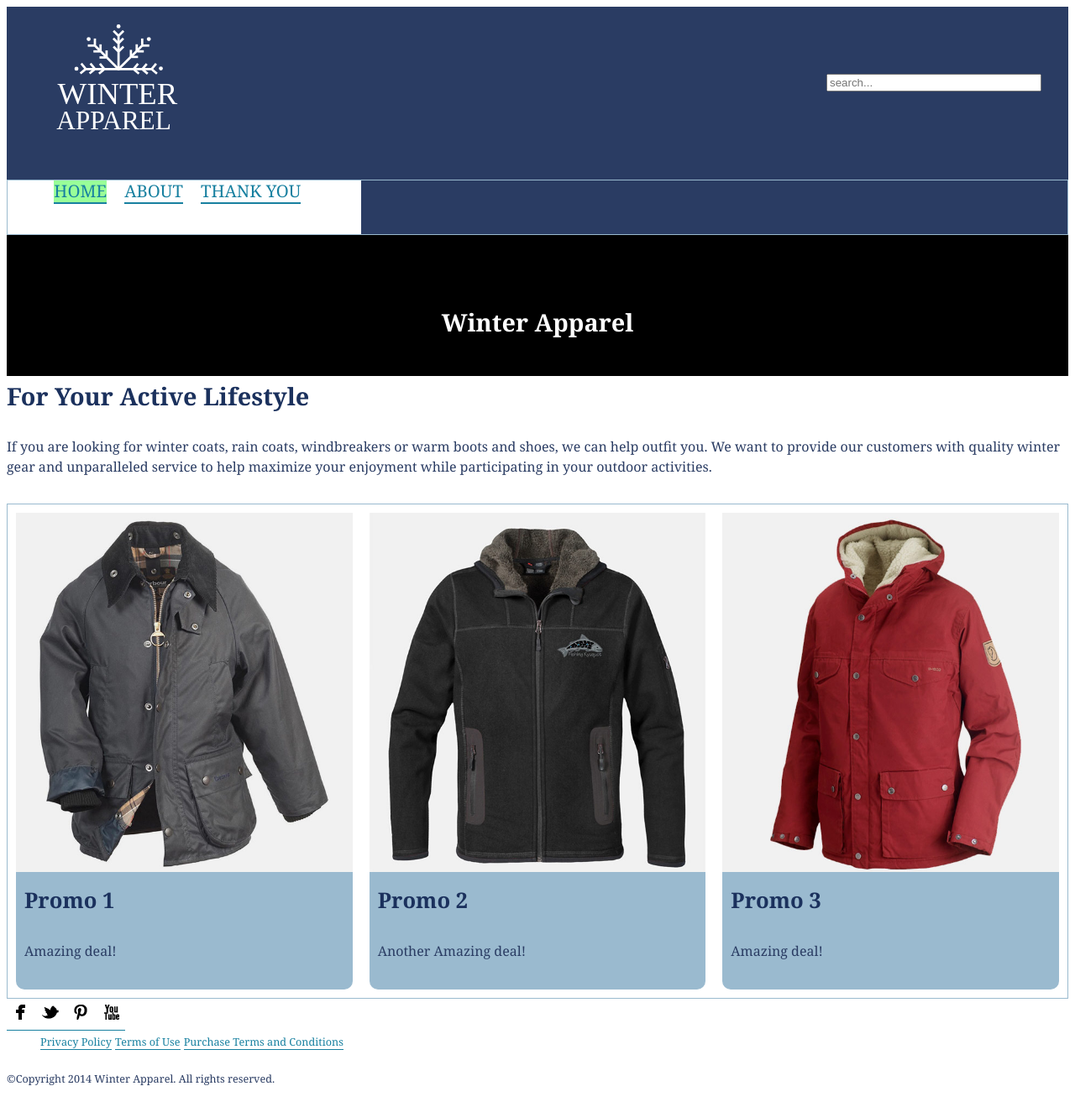
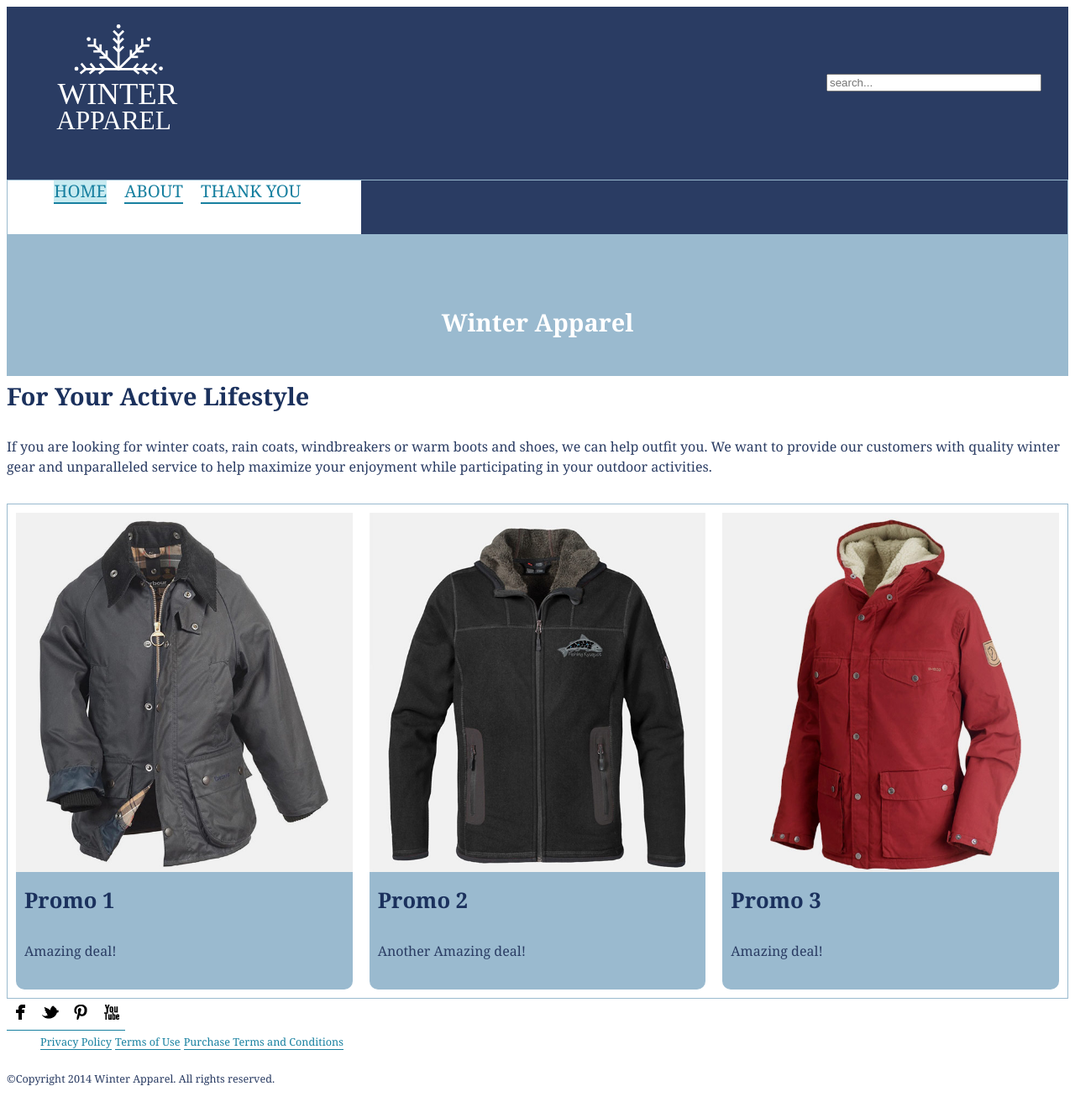
Before and after one commit to chloelavergne/ecommerce-website, a Jekyll site: the page built from index.html, in a window 1280 px wide. Shown: the whole page at 84% size. Built offline with Jekyll 4.4.1, drawn with Linux system fonts in a browser that asks for light colours; some web fonts are replaced; Markdown is read by kramdown in place of the engine named in the settings.

Commit message:
changed banner colour

```diff
--- a/css/header.css
+++ b/css/header.css
@@ -49,11 +49,11 @@ nav li a:hover, nav li a:focus, nav li a:active {
 }
 
 .current {
-  background-color: #9F9;
+  background-color: #C7EBF1;
 }
 
 .banner{
-	background: #000 url("..images/banner.jpg") no-repeat center center;
+	background: #9ABACF url("..images/banner.jpg") no-repeat center center;
 	background-size: cover;
 	padding: 5rem 1rem 1rem;
 	text-align: center;
```
Also changed, not shown: 1 other file.
